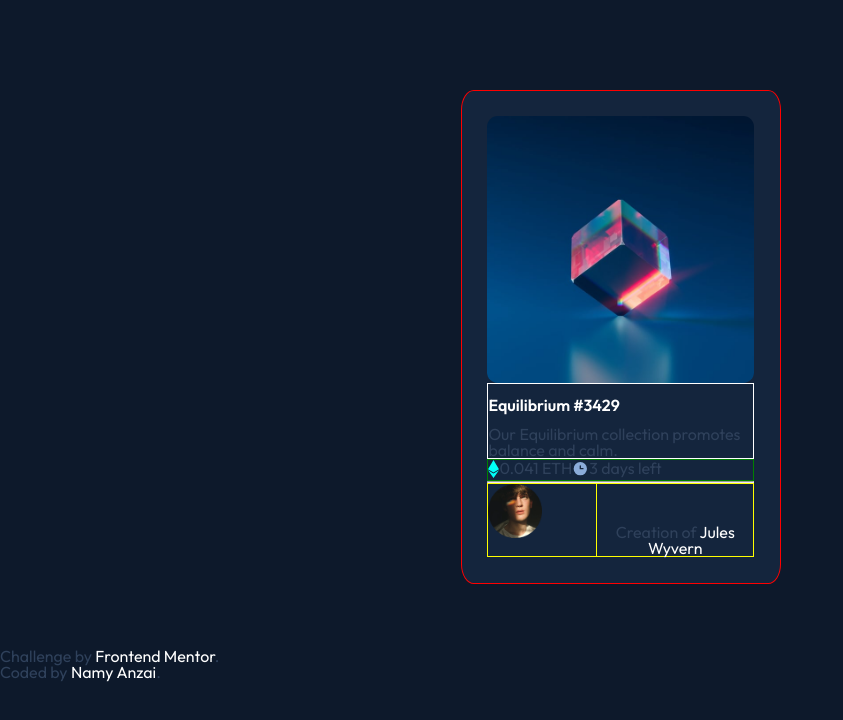
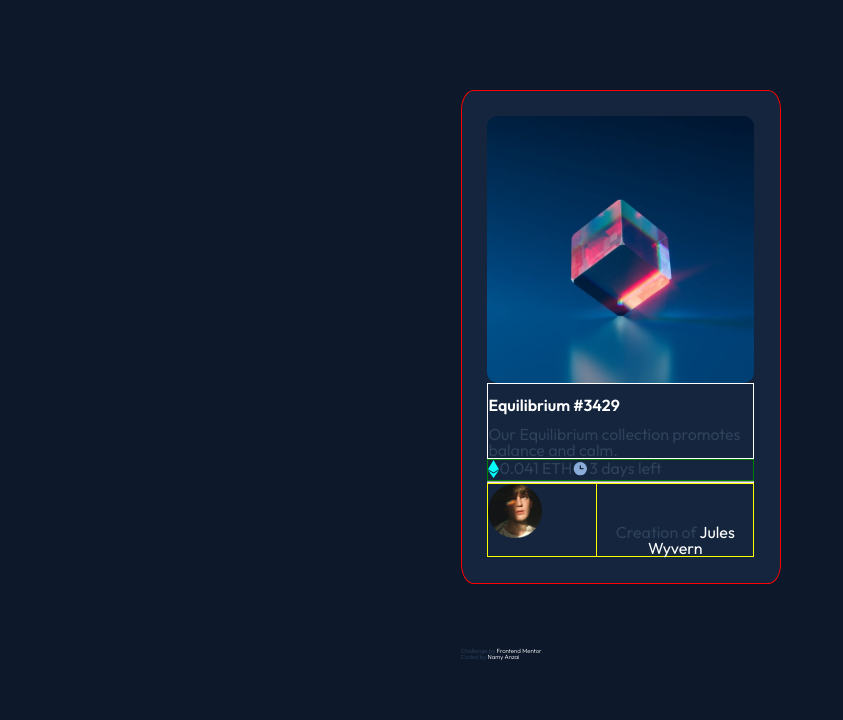
Before and after one commit to namy160/nft-preview-card-component-main, a plain HTML site: page index.html in a window 1280 px wide. Shown: the whole page, without its empty margins (0-843 px from the left). Drawn offline with Linux system fonts and the light colour scheme.

Commit message:
css update

```diff
--- a/css/style.css
+++ b/css/style.css
@@ -84,3 +84,10 @@ a:hover {
 a:active {
   text-decoration: none;
 }
+
+footer{
+  margin-left: 36%;
+  align-items: center;
+  font-weight: lighter;
+  font-size: 25%;
+}
```
